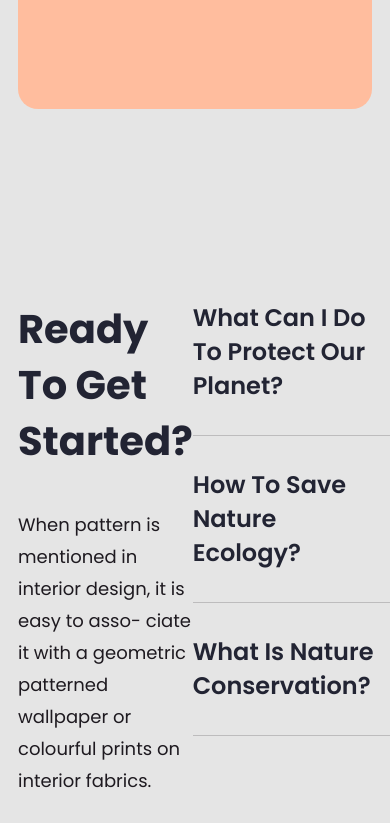
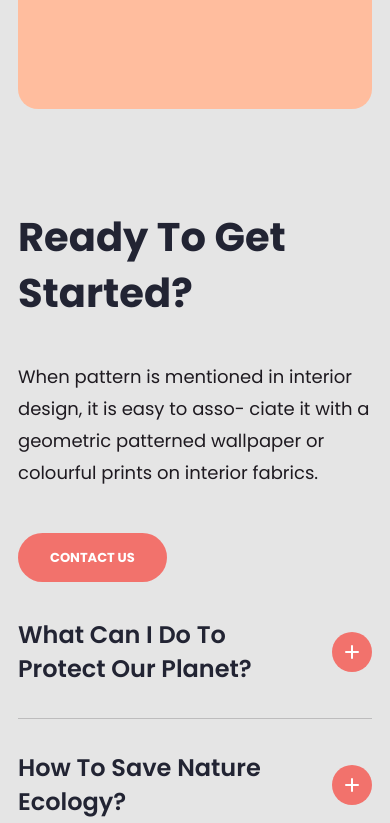
Before and after one commit to MaxWalex/rootz, a React (Create React App) app: page / in a window 390 px wide. Shown: the part 1974-2797 px from the top of the page. Built offline with nearby package versions, Linux system fonts and the light colour scheme.

Commit message:
delete comments style

```diff
--- a/src/components/getStarted/getStarted.scss
+++ b/src/components/getStarted/getStarted.scss
@@ -29,13 +29,7 @@
             border-bottom: 1px solid rgba(30, 26, 32,0.2);
             padding-bottom: 32px;
             &_content {
-                // transition: 0.6s;
-                // visibility: hidden;
                 font-size: 16px;
-                // opacity: 0;
-                // height: 0;
-                // overflow: hidden;
-                // margin: 0;
                 padding:0;
                 margin:auto;
                 visibility: hidden;
@@ -53,8 +47,8 @@
                 justify-content: space-between;
                 cursor: pointer;
                 &-btn {
-                    width: 40px;
-                    height: 40px;
+                    min-width: 40px;
+                    min-height: 40px;
                     border-radius: 50%;
                     background: #F2726C;
                     display: flex;
@@ -98,3 +92,16 @@
         }
     }
 }
+
+@media (max-width: 1000px) {
+    .get_started {
+        padding: 100px 0;
+    }
+    .get_started-inner {
+        flex-direction: column;
+    }
+    .get_started-right {
+        max-width: 100%;
+        margin-top: 48px;
+    }
+}
```
